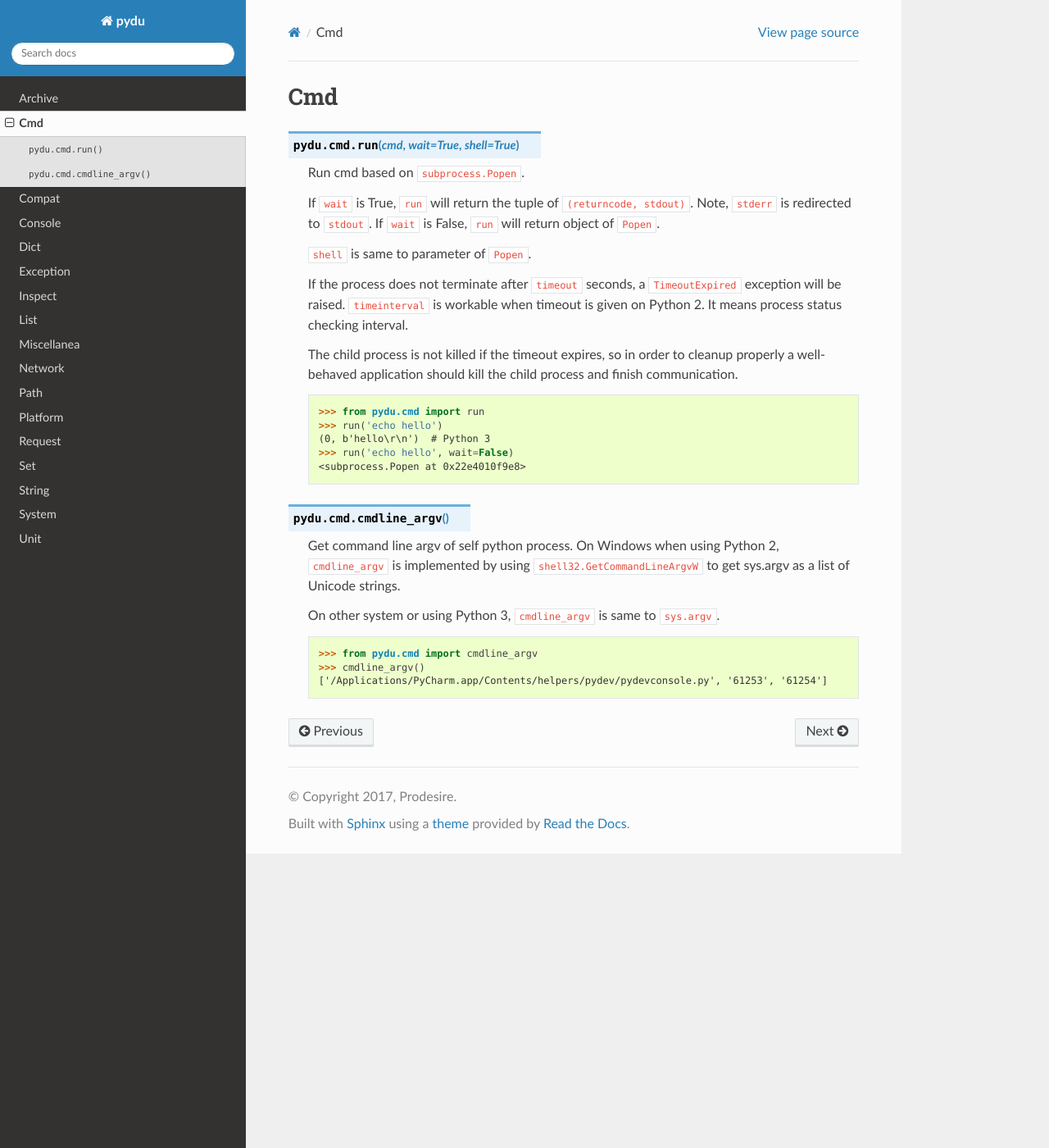
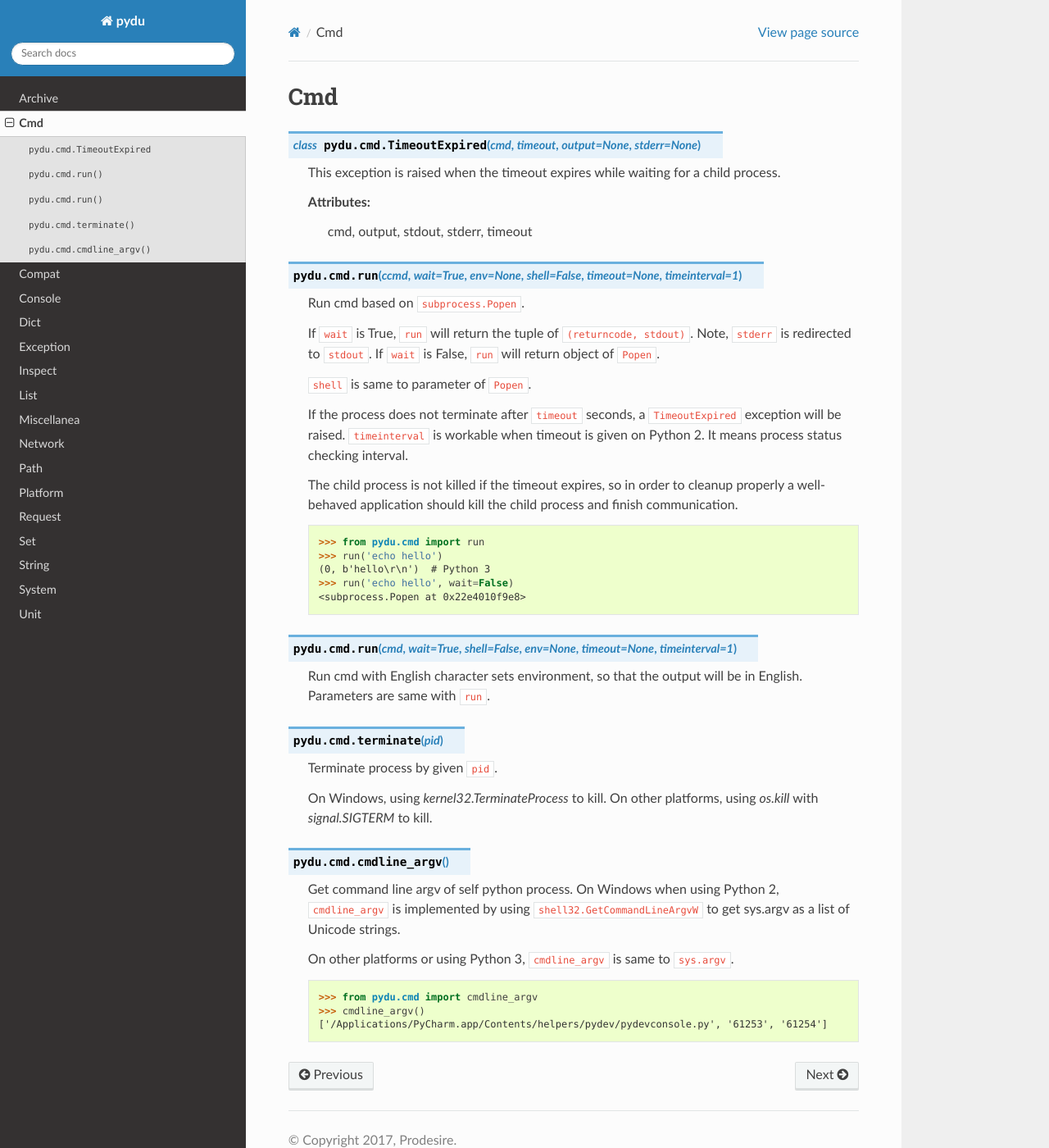
Before and after one commit to flaggo/pydu, a Sphinx documentation site: the page built from docs/cmd.rst, in a window 1280 px wide and 1400 px high. Shown: the whole window at 82% size. Built offline with Sphinx 7.4.7 and the Read the Docs theme 2.0.0, drawn with Linux system fonts in a browser that asks for light colours.

Commit message:
add cmd.terminate; improve cmd doc

```diff
--- a/docs/cmd.rst
+++ b/docs/cmd.rst
@@ -1,7 +1,16 @@
 Cmd
--------
+---
 
-.. py:function:: pydu.cmd.run(cmd, wait=True, shell=True)
+.. py:class:: pydu.cmd.TimeoutExpired(cmd, timeout, output=None, stderr=None)
+
+    This exception is raised when the timeout expires while waiting for a
+    child process.
+
+    Attributes:
+        cmd, output, stdout, stderr, timeout
+
+
+.. py:function:: pydu.cmd.run(ccmd, wait=True, env=None, shell=False, timeout=None, timeinterval=1)
 
     Run cmd based on ``subprocess.Popen``.
 
@@ -23,13 +32,28 @@ Cmd
     <subprocess.Popen at 0x22e4010f9e8>
 
 
+.. py:function:: pydu.cmd.run(cmd, wait=True, shell=False, env=None, timeout=None, timeinterval=1)
+
+    Run cmd with English character sets environment, so that the output will
+    be in English.
+    Parameters are same with ``run``.
+
+
+.. py:function:: pydu.cmd.terminate(pid)
+
+    Terminate process by given ``pid``.
+
+    On Windows, using `kernel32.TerminateProcess` to kill.
+    On other platforms, using `os.kill` with `signal.SIGTERM` to kill.
+
+
 .. py:function:: pydu.cmd.cmdline_argv()
 
     Get command line argv of self python process. On Windows when using Python 2,
     ``cmdline_argv`` is implemented by using ``shell32.GetCommandLineArgvW`` to get
     sys.argv as a list of Unicode strings.
 
-    On other system or using Python 3, ``cmdline_argv`` is same to ``sys.argv``.
+    On other platforms or using Python 3, ``cmdline_argv`` is same to ``sys.argv``.
 
     >>> from pydu.cmd import cmdline_argv
     >>> cmdline_argv()
```
Also changed, not shown: 2 other files.
